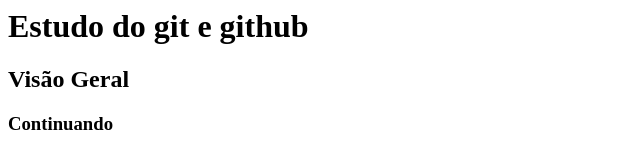
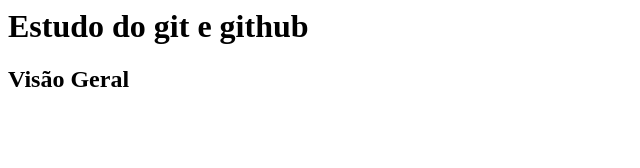
Before and after one commit to flaviovalenca/gsan, a plain HTML site: page index.html in a window 1280 px wide. Shown: the whole page, without its empty margins (0-640 px from the left). Drawn offline with Linux system fonts and the light colour scheme.

Commit message:
Revert "Segundo commit"
This reverts commit 54a164717e9b4bc2bb6f98b0e6eeaedd692551ea.

```diff
--- a/index.html
+++ b/index.html
@@ -7,6 +7,5 @@
     <body>
         <h1>Estudo do git e github</h1>
         <h2>Visão Geral</h2>
-        <h3>Continuando</h3>
     </body>
 </html>
```
